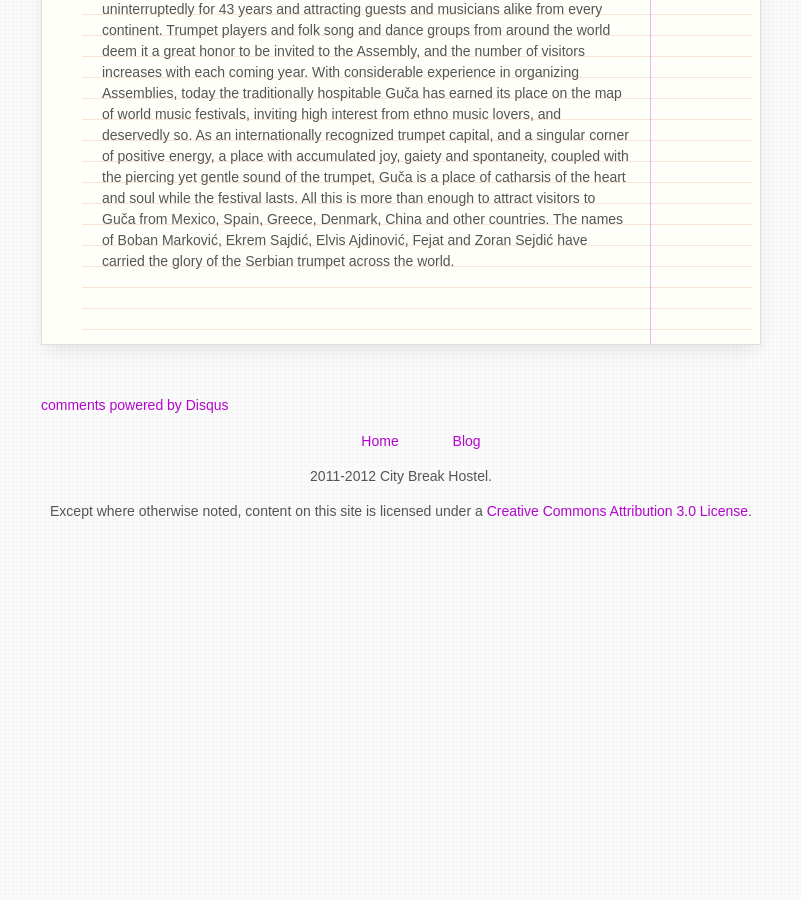
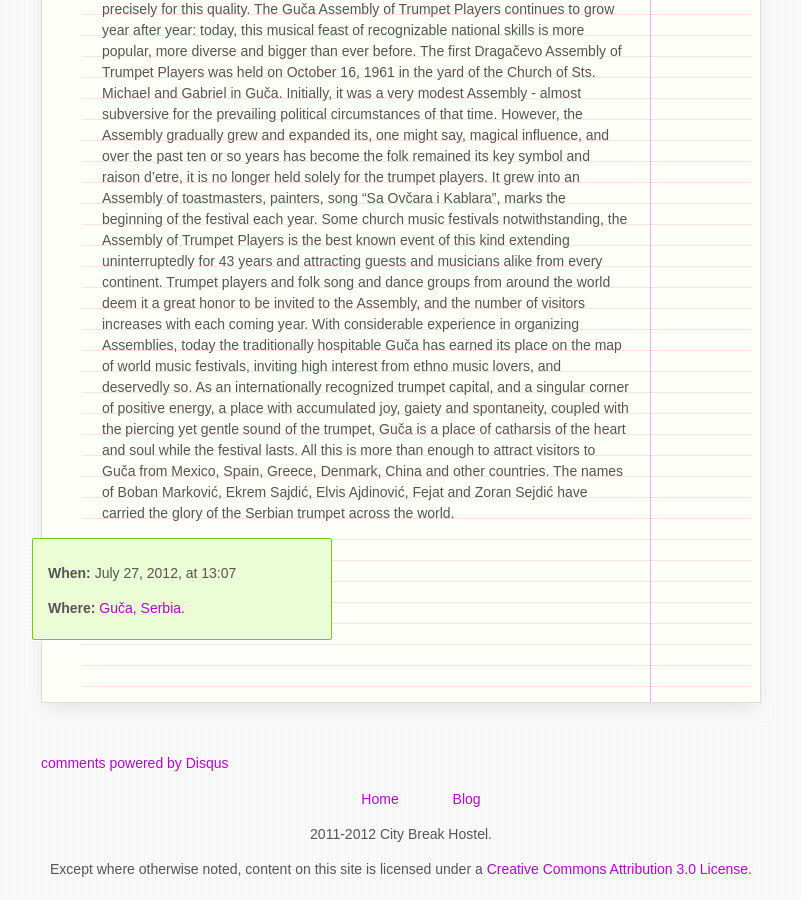
Before and after one commit to citybreak/citybreak.github.com, a Jekyll site: the page built from _posts/blog/events/2012-07-19-guca.md, in a window 1280 px wide and 900 px high, scrolled down 1438 px. Shown: the whole window, without its empty margins (239-1040 px from the left). Built offline with Jekyll 4.4.1, drawn with Linux system fonts in a browser that asks for light colours; nearby versions of some CDN libraries; comment, search, counter and statistics services are not loaded; before the commit the page ends 1980 px from its top, so only the background shows below that.

Commit message:
six for test post

```diff
--- a/_posts/blog/events/2012-07-19-guca.md
+++ b/_posts/blog/events/2012-07-19-guca.md
@@ -8,10 +8,9 @@
 - blog
 - events
 published: true
-previous: exit
 image: http://www.guca.rs/galerija/main.php?g2_view=core.DownloadItem&g2_itemId=13057&g2_serialNumber=3
 eventDate: 2012-07-27T13:07:54
-eventPlace: Serbia
+eventPlace: Guča, Serbia
 ---
 
 
```
Also changed, not shown: other parts of _posts/blog/events/2012-07-19-guca.md (+1 -1 lines).
